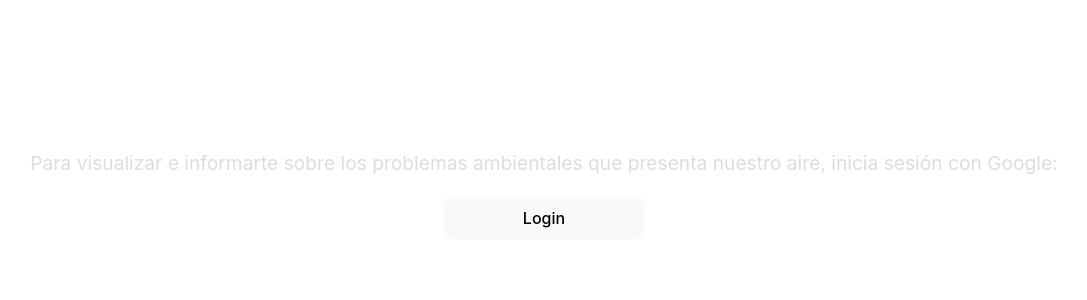
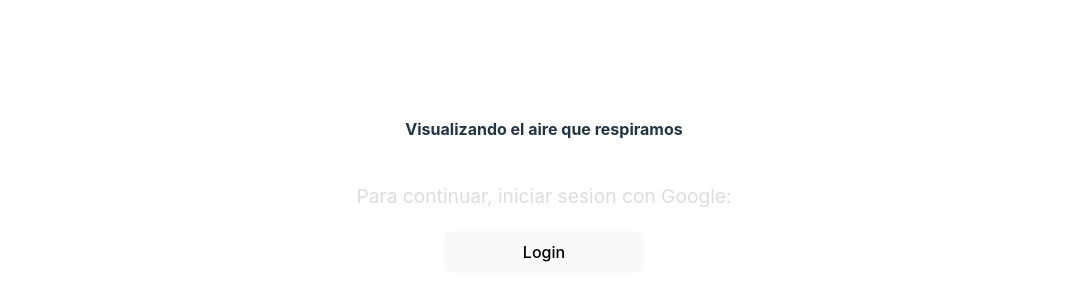
Before and after one commit to cantor11/skyshield-test, a React (Vite) app: page / in a window 1280 px wide. Shown: the part 268-568 px from the top of the page, without its empty margins (96-1183 px from the left). Built offline with nearby package versions, Linux system fonts and the light colour scheme; no server answers.

Commit message:
Update Login.jsx

```diff
--- a/src/pages/login/Login.jsx
+++ b/src/pages/login/Login.jsx
@@ -57,8 +57,9 @@ const Login = () => {
   return (
     <div className="container-login">
       <h1 className="title-login">SKYSHIELD</h1>
+      <h4 className="subtitle-login">Visualizando el aire que respiramos</h4>
       <p className="intro-text">
-        Para visualizar e informarte sobre los problemas ambientales que presenta nuestro aire, inicia sesión con Google:
+        Para continuar, iniciar sesion con Google:
       </p>
       <button onClick={handleLogin} className="button-login">Login</button>
     </div>
```
